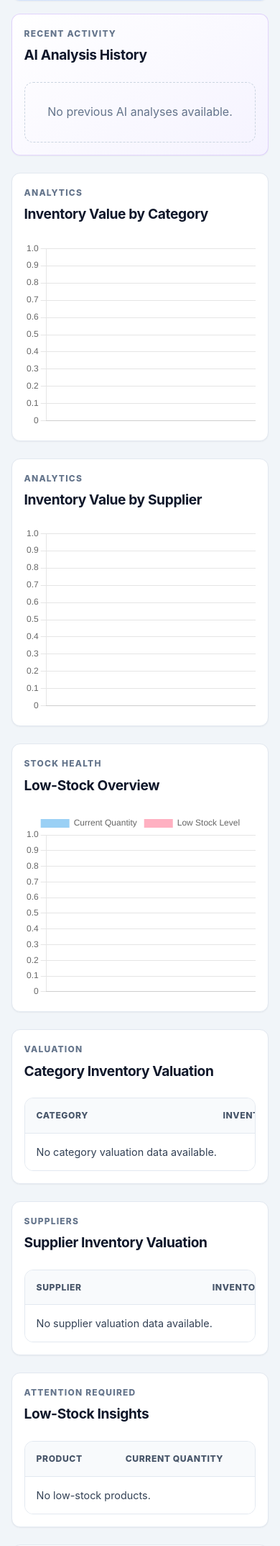
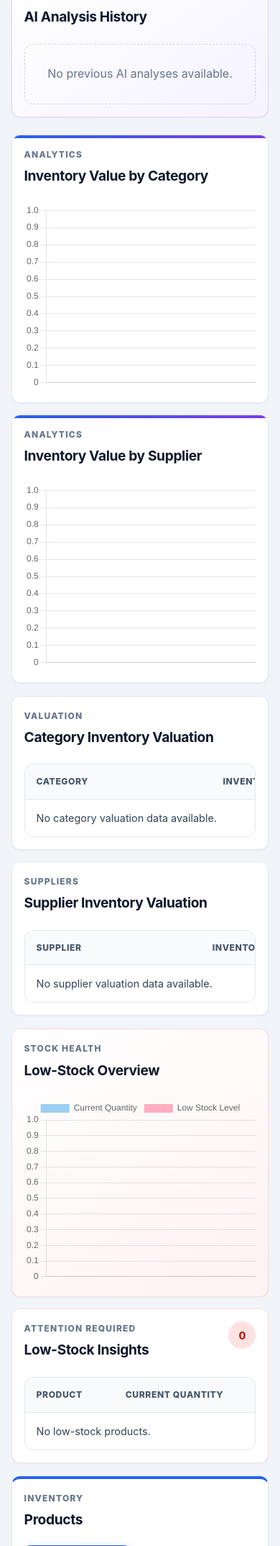
Before and after one commit to successjohnny/inventory-management-system, a FastAPI app: page / in a window 390 px wide. Shown: the part 1603-3751 px from the top of the page at 72% size. Run offline with FastAPI, Linux system fonts and the light colour scheme; the visitor is signed in with stand-in values (Sample User, id 1); data that the repository does not hold is empty; parts of the project's set-up code (start-up, migrations or seed data) failed here and were passed over.

Commit message:
Improve dashboard analytics layout

```diff
--- a/static/style.css
+++ b/static/style.css
@@ -518,7 +518,7 @@ button:disabled {
 
 .ai-insights-button {
     position: relative;
-    margin-bottom: 18px;
+    margin-bottom: 12px;
     background:
         linear-gradient(
             135deg,
@@ -540,8 +540,8 @@ button:disabled {
 }
 
 .ai-status {
-    min-height: 24px;
-    margin-bottom: 10px;
+    min-height: 20px;
+    margin-bottom: 8px;
     color: var(--slate-600);
     font-size: 0.9rem;
     font-weight: 700;
@@ -549,13 +549,13 @@ button:disabled {
 
 .ai-result {
     position: relative;
-    min-height: 110px;
-    padding: 20px;
+    min-height: 84px;
+    padding: 18px;
     background: rgba(255, 255, 255, 0.82);
     border: 1px solid var(--blue-100);
     border-radius: var(--radius-md);
     color: var(--slate-700);
-    line-height: 1.75;
+    line-height: 1.7;
     white-space: pre-wrap;
 }
 
@@ -680,6 +680,44 @@ button:disabled {
 
 
 /* ==========================================
+   Analytics Layout
+========================================== */
+
+.analytics-grid {
+    display: grid;
+    grid-template-columns:
+        repeat(2, minmax(0, 1fr));
+    gap: 24px;
+    margin-bottom: 24px;
+}
+
+.analytics-grid .inventory {
+    min-width: 0;
+    margin-bottom: 0;
+}
+
+.analytics-card {
+    position: relative;
+    overflow: hidden;
+}
+
+.analytics-card::before {
+    content: "";
+    position: absolute;
+    top: 0;
+    left: 0;
+    width: 100%;
+    height: 4px;
+    background:
+        linear-gradient(
+            90deg,
+            var(--blue-600),
+            var(--violet-600)
+        );
+}
+
+
+/* ==========================================
    Charts
 ========================================== */
 
@@ -688,6 +726,111 @@ button:disabled {
     width: 100%;
     height: 360px;
     margin-top: 10px;
+}
+
+.chart-container-compact {
+    height: 300px;
+    margin-top: 4px;
+}
+
+.chart-container-stock {
+    height: 330px;
+    margin-top: 4px;
+}
+
+
+/* ==========================================
+   Valuation Layout
+========================================== */
+
+.valuation-grid {
+    display: grid;
+    grid-template-columns:
+        repeat(2, minmax(0, 1fr));
+    gap: 24px;
+    margin-bottom: 24px;
+}
+
+.valuation-grid .inventory {
+    min-width: 0;
+    margin-bottom: 0;
+}
+
+.valuation-card {
+    position: relative;
+}
+
+.valuation-card .table-wrapper {
+    max-height: 360px;
+}
+
+
+/* ==========================================
+   Stock Health Layout
+========================================== */
+
+.stock-health-grid {
+    display: grid;
+    grid-template-columns:
+        minmax(320px, 0.8fr)
+        minmax(0, 1.2fr);
+    gap: 24px;
+    align-items: stretch;
+    margin-bottom: 24px;
+}
+
+.stock-health-grid .inventory {
+    min-width: 0;
+    margin-bottom: 0;
+}
+
+.stock-health-chart {
+    border:
+        1px solid rgba(220, 38, 38, 0.15);
+    background:
+        linear-gradient(
+            145deg,
+            var(--white),
+            var(--red-50)
+        );
+}
+
+.stock-health-insights {
+    border:
+        1px solid rgba(220, 38, 38, 0.15);
+}
+
+.stock-health-count {
+    display: inline-flex;
+    align-items: center;
+    justify-content: center;
+    min-width: 42px;
+    height: 42px;
+    padding: 0 12px;
+    flex-shrink: 0;
+    background: var(--red-100);
+    border-radius: 999px;
+    color: var(--red-700);
+    font-size: 1rem;
+    font-weight: 800;
+}
+
+
+/* ==========================================
+   Products and Activity
+========================================== */
+
+.products-section,
+.movement-section {
+    position: relative;
+}
+
+.products-section {
+    border-top: 4px solid var(--blue-600);
+}
+
+.movement-section {
+    border-top: 4px solid var(--green-600);
 }
 
 
@@ -986,6 +1129,19 @@ tbody tr:last-child td {
         grid-template-columns: 1fr;
     }
 
+    .analytics-grid,
+    .valuation-grid {
+        gap: 18px;
+    }
+
+    .stock-health-grid {
+        grid-template-columns: 1fr;
+    }
+
+    .chart-container-stock {
+        height: 300px;
+    }
+
     .product-form {
         grid-template-columns:
             repeat(2, minmax(0, 1fr));
@@ -1028,6 +1184,30 @@ tbody tr:last-child td {
         flex-direction: column;
     }
 
+    .analytics-grid,
+    .valuation-grid,
+    .stock-health-grid {
+        grid-template-columns: 1fr;
+        gap: 18px;
+    }
+
+    .analytics-grid,
+    .valuation-grid,
+    .stock-health-grid {
+        margin-bottom: 18px;
+    }
+
+    .analytics-grid .inventory,
+    .valuation-grid .inventory,
+    .stock-health-grid .inventory {
+        margin-bottom: 0;
+    }
+
+    .stock-health-insights .section-header {
+        flex-direction: row;
+        align-items: center;
+    }
+
     .search-form {
         flex-direction: column;
     }
@@ -1041,7 +1221,9 @@ tbody tr:last-child td {
         grid-template-columns: 1fr;
     }
 
-    .chart-container {
+    .chart-container,
+    .chart-container-compact,
+    .chart-container-stock {
         height: 300px;
     }
 }
@@ -1097,11 +1279,30 @@ tbody tr:last-child td {
         align-items: flex-start;
     }
 
+    .analytics-grid,
+    .valuation-grid,
+    .stock-health-grid {
+        gap: 16px;
+    }
+
+    .stock-health-insights .section-header {
+        align-items: flex-start;
+    }
+
+    .stock-health-count {
+        min-width: 38px;
+        height: 38px;
+        padding: 0 10px;
+        font-size: 0.9rem;
+    }
+
     .form-container {
         padding: 18px;
     }
 
-    .chart-container {
+    .chart-container,
+    .chart-container-compact,
+    .chart-container-stock {
         height: 260px;
     }
 }
--- a/templates/index.html
+++ b/templates/index.html
@@ -250,7 +250,11 @@
                                 </div>
 
                                 <div class="ai-history-analysis">
-                                    {{ record.analysis }}
+                                    {{
+                                        record.analysis
+                                        .replace("## ", "")
+                                        .replace("**", "")
+                                    }}
                                 </div>
 
                                 <a
@@ -273,9 +277,10 @@
         </section>
 
         <!-- ==========================================
-             Inventory Value by Category Chart
+             Analytics Charts
         =========================================== -->
-        <section class="inventory">
+        <div class="analytics-grid">
+            <section class="inventory analytics-card">
                 <div class="section-header">
                     <div>
                         <p class="section-kicker">
@@ -286,15 +291,12 @@
                     </div>
                 </div>
 
-            <div class="chart-container">
+                <div class="chart-container chart-container-compact">
                     <canvas id="categoryValuationChart"></canvas>
                 </div>
             </section>
 
-        <!-- ==========================================
-             Inventory Value by Supplier Chart
-        =========================================== -->
-        <section class="inventory">
+            <section class="inventory analytics-card">
                 <div class="section-header">
                     <div>
                         <p class="section-kicker">
@@ -305,34 +307,17 @@
                     </div>
                 </div>
 
-            <div class="chart-container">
+                <div class="chart-container chart-container-compact">
                     <canvas id="supplierValuationChart"></canvas>
                 </div>
             </section>
+        </div>
 
         <!-- ==========================================
-             Low-Stock Overview Chart
+             Valuation Tables
         =========================================== -->
-        <section class="inventory">
-            <div class="section-header">
-                <div>
-                    <p class="section-kicker">
-                        Stock Health
-                    </p>
-
-                    <h2>Low-Stock Overview</h2>
-                </div>
-            </div>
-
-            <div class="chart-container">
-                <canvas id="lowStockChart"></canvas>
-            </div>
-        </section>
-
-        <!-- ==========================================
-             Category Inventory Valuation
-        =========================================== -->
-        <section class="inventory">
+        <div class="valuation-grid">
+            <section class="inventory valuation-card">
                 <div class="section-header">
                     <div>
                         <p class="section-kicker">
@@ -375,10 +360,7 @@
                 </div>
             </section>
 
-        <!-- ==========================================
-             Supplier Inventory Valuation
-        =========================================== -->
-        <section class="inventory">
+            <section class="inventory valuation-card">
                 <div class="section-header">
                     <div>
                         <p class="section-kicker">
@@ -420,11 +402,29 @@
                     </table>
                 </div>
             </section>
+        </div>
 
         <!-- ==========================================
-             Low-Stock Insights
+             Stock Health
         =========================================== -->
-        <section class="inventory">
+        <div class="stock-health-grid">
+            <section class="inventory stock-health-chart">
+                <div class="section-header">
+                    <div>
+                        <p class="section-kicker">
+                            Stock Health
+                        </p>
+
+                        <h2>Low-Stock Overview</h2>
+                    </div>
+                </div>
+
+                <div class="chart-container chart-container-stock">
+                    <canvas id="lowStockChart"></canvas>
+                </div>
+            </section>
+
+            <section class="inventory stock-health-insights">
                 <div class="section-header">
                     <div>
                         <p class="section-kicker">
@@ -433,6 +433,13 @@
 
                         <h2>Low-Stock Insights</h2>
                     </div>
+
+                    <span
+                        class="stock-health-count"
+                        aria-label="{{ low_stock_products }} low-stock products"
+                    >
+                        {{ low_stock_products }}
+                    </span>
                 </div>
 
                 <div class="table-wrapper">
@@ -482,11 +489,12 @@
                     </table>
                 </div>
             </section>
+        </div>
 
         <!-- ==========================================
              Products
         =========================================== -->
-        <section class="inventory">
+        <section class="inventory products-section">
             <div class="section-header">
                 <div>
                     <p class="section-kicker">
@@ -767,7 +775,7 @@
         <!-- ==========================================
              Stock Movement History
         =========================================== -->
-        <section class="inventory">
+        <section class="inventory movement-section">
             <div class="section-header">
                 <div>
                     <p class="section-kicker">
```
Lines whose indentation alone changed are shown as unchanged.
